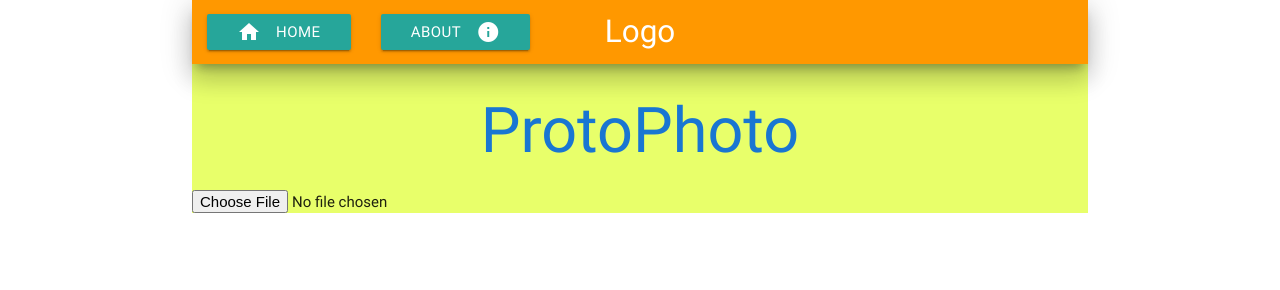
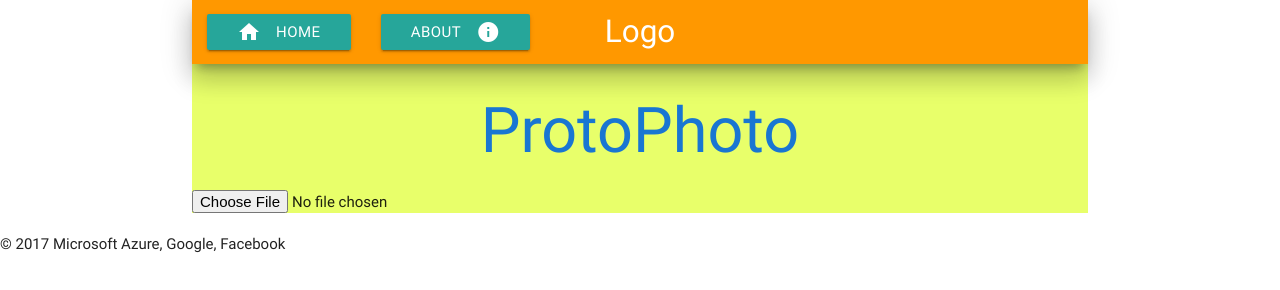
Before and after one commit to renisalcedo/ProtoPhoto, a React app: page client/index.html in a window 1280 px wide. Built offline with nearby package versions, Linux system fonts and the light colour scheme; files whose address does not match are found by name.

Commit message:
footer added

```diff
--- a/client/index.html
+++ b/client/index.html
@@ -22,4 +22,10 @@
   <script type="text/javascript" src="https://code.jquery.com/jquery-3.2.1.min.js"></script>
   <script type="text/javascript" src="js/materialize.min.js"></script>
 </body>
+
+
+    <footer class="footer">
+        <p>&copy; 2017 Microsoft Azure, Google, Facebook</p>
+      </footer>
+
 </html>
```
